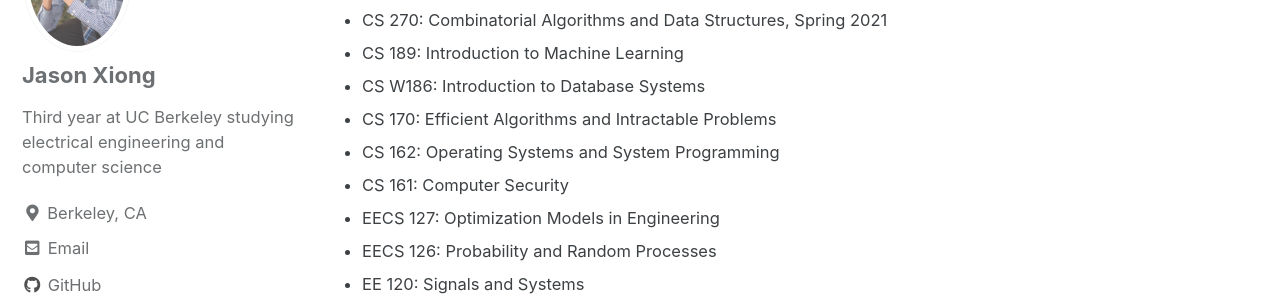
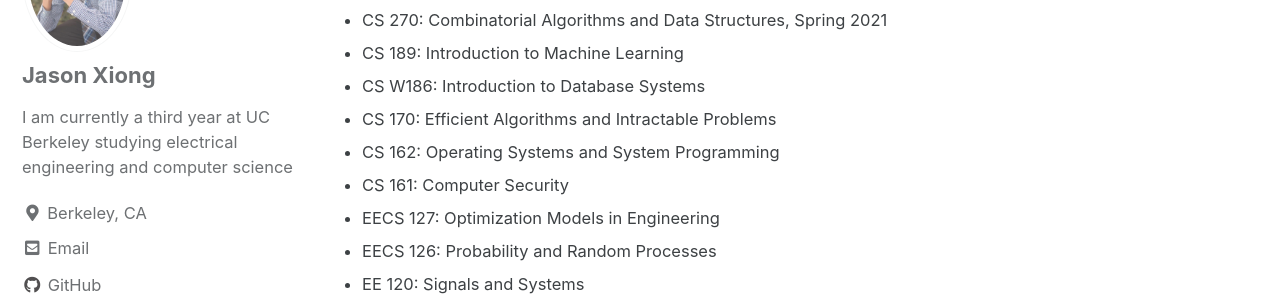
Before and after one commit to XJS01/xjs01.github.io, a Jekyll site: the page built from index.html, in a window 1280 px wide and 1005 px high. Shown: the part 208-508 px from the top of the window. Built offline with Jekyll 4.4.1, drawn with Linux system fonts in a browser that asks for light colours; cached includes are drawn as plain includes; the list of posts is cut into pages by our own code.

Commit message:
update config

```diff
--- a/_config.yml
+++ b/_config.yml
@@ -105,7 +105,7 @@ analytics:
 author:
   name             : "Jason Xiong"
   avatar           : "/assets/images/jason.jpg"
-  bio              : "Third year at UC Berkeley studying electrical engineering and computer science"
+  bio              : "I am currently a third year at UC Berkeley studying electrical engineering and computer science"
   location         : "Berkeley, CA"
 
   links:
```
